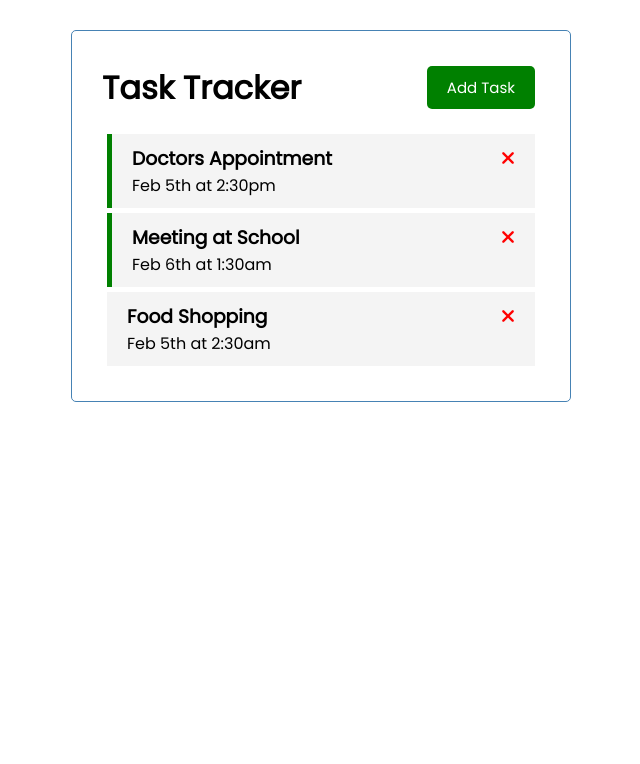
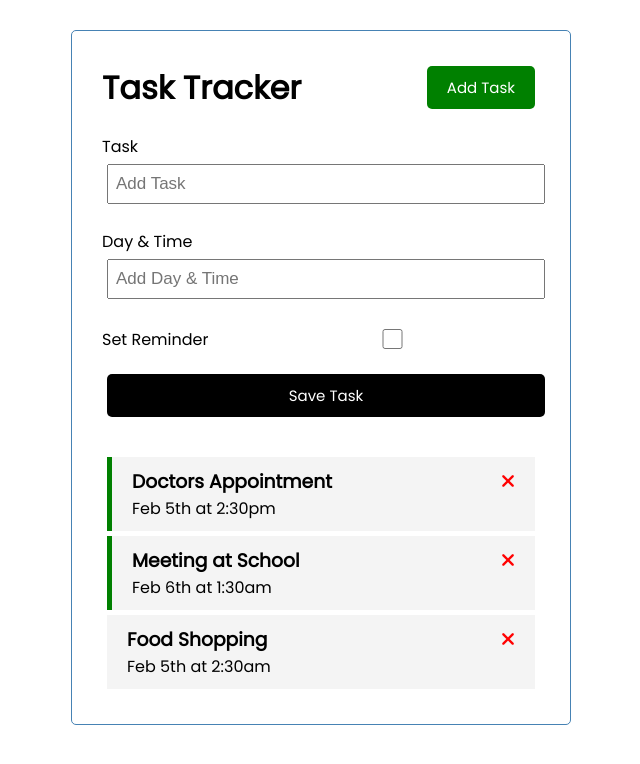
Before and after one commit to Hassan-Foadi/Task-Tracker-Vue, a Vue app: page / in a window 1280 px wide. Shown: the top 764 px of the page, without its empty margins (319-959 px from the left). Built offline with nearby package versions, Linux system fonts and the light colour scheme.

Commit message:
Add Task to list

```diff
--- a/src/App.vue
+++ b/src/App.vue
@@ -1,6 +1,7 @@
 <template>
   <div class="container">
     <HeaderComp title="Task Tracker" />
+    <AddTask @add-task="addTask" />
     <TasksComp
       @toggle-reminder="toggleReminder"
       @delete-task="deleteTask"
@@ -12,15 +13,19 @@
 <script>
 import HeaderComp from "./components/Header";
 import TasksComp from "./components/Tasks";
+import AddTask from "./components/AddTask";
 export default {
   name: "App",
-  components: { HeaderComp, TasksComp },
+  components: { HeaderComp, TasksComp, AddTask },
   data() {
     return {
       tasks: [],
     };
   },
   methods: {
+    addTask(task) {
+      this.tasks = [...this.tasks, task];
+    },
     deleteTask(id) {
       if (confirm("Are you sure?")) {
         this.tasks = this.tasks.filter((task) => task.id !== id);
--- /dev/null
+++ b/src/components/AddTask.vue
@@ -0,0 +1,93 @@
+<template>
+  <form @submit="onSubmit" class="add-form">
+    <div class="form-control">
+      <label>Task</label>
+      <input type="text" v-model="text" name="text" placeholder="Add Task" />
+    </div>
+    <div class="form-control">
+      <label>Day & Time</label>
+      <input
+        type="text"
+        v-model="day"
+        name="day"
+        placeholder="Add Day & Time"
+      />
+    </div>
+    <div class="form-control form-control-check">
+      <label>Set Reminder</label>
+      <input type="checkbox" v-model="reminder" name="reminder" />
+    </div>
+
+    <input type="submit" value="Save Task" class="btn btn-block" />
+  </form>
+</template>
+
+<script>
+export default {
+  name: "AddTask",
+  data() {
+    return {
+      text: "",
+      day: "",
+      reminder: false,
+    };
+  },
+  methods: {
+    onSubmit(e) {
+      e.preventDefault();
+
+      if (!this.text) {
+        alert("Please add a task");
+        return;
+      }
+      const newTask = {
+        id: Math.floor(Math.random() * 10000),
+        text: this.text,
+        day: this.day,
+        reminder: this.reminder,
+      };
+      this.$emit("add-task", newTask);
+      this.text = "";
+      this.day = "";
+      this.reminder = false;
+    },
+  },
+};
+</script>
+
+<style scoped>
+.add-form {
+  margin-bottom: 40px;
+}
+
+.form-control {
+  margin: 20px 0;
+}
+
+.form-control label {
+  display: block;
+}
+
+.form-control input {
+  width: 100%;
+  height: 40px;
+  margin: 5px;
+  padding: 3px 7px;
+  font-size: 17px;
+}
+
+.form-control-check {
+  display: flex;
+  align-items: center;
+  justify-content: space-between;
+}
+
+.form-control-check label {
+  flex: 1;
+}
+
+.form-control-check input {
+  flex: 2;
+  height: 20px;
+}
+</style>
```
